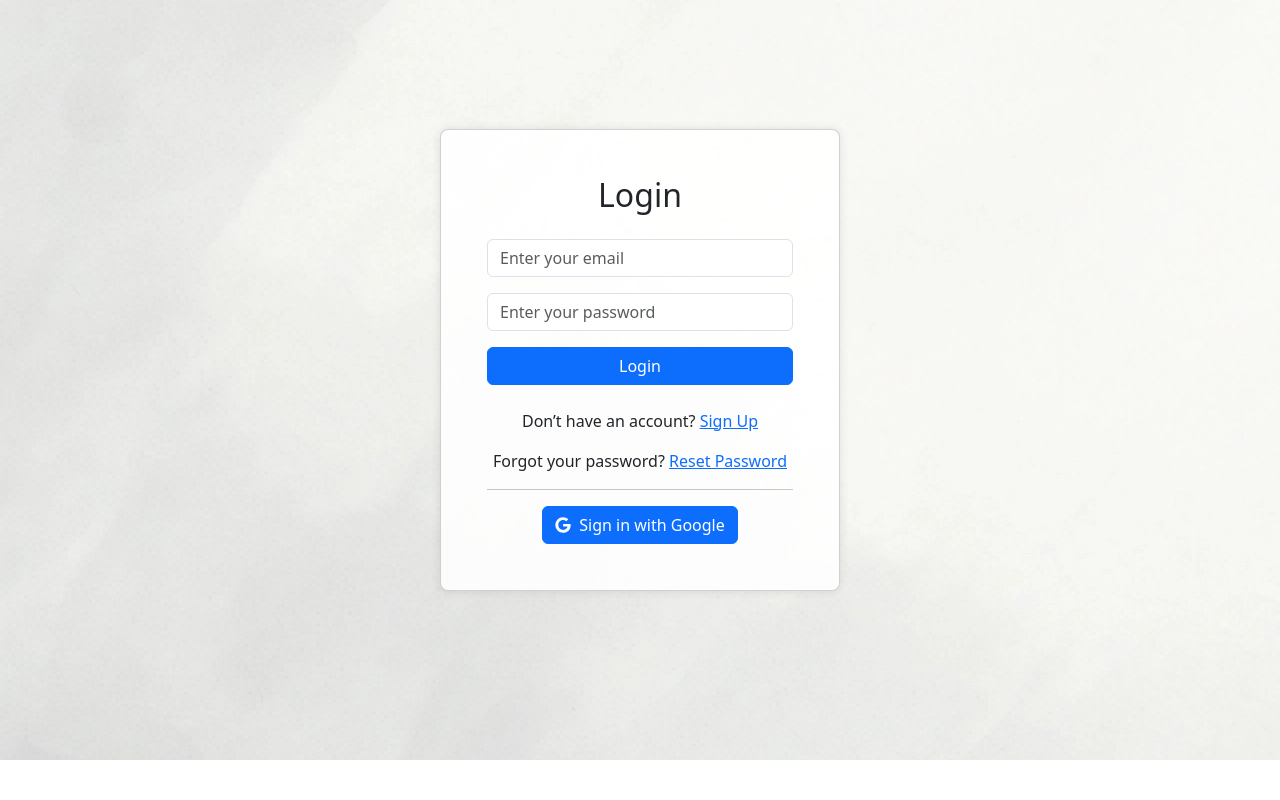
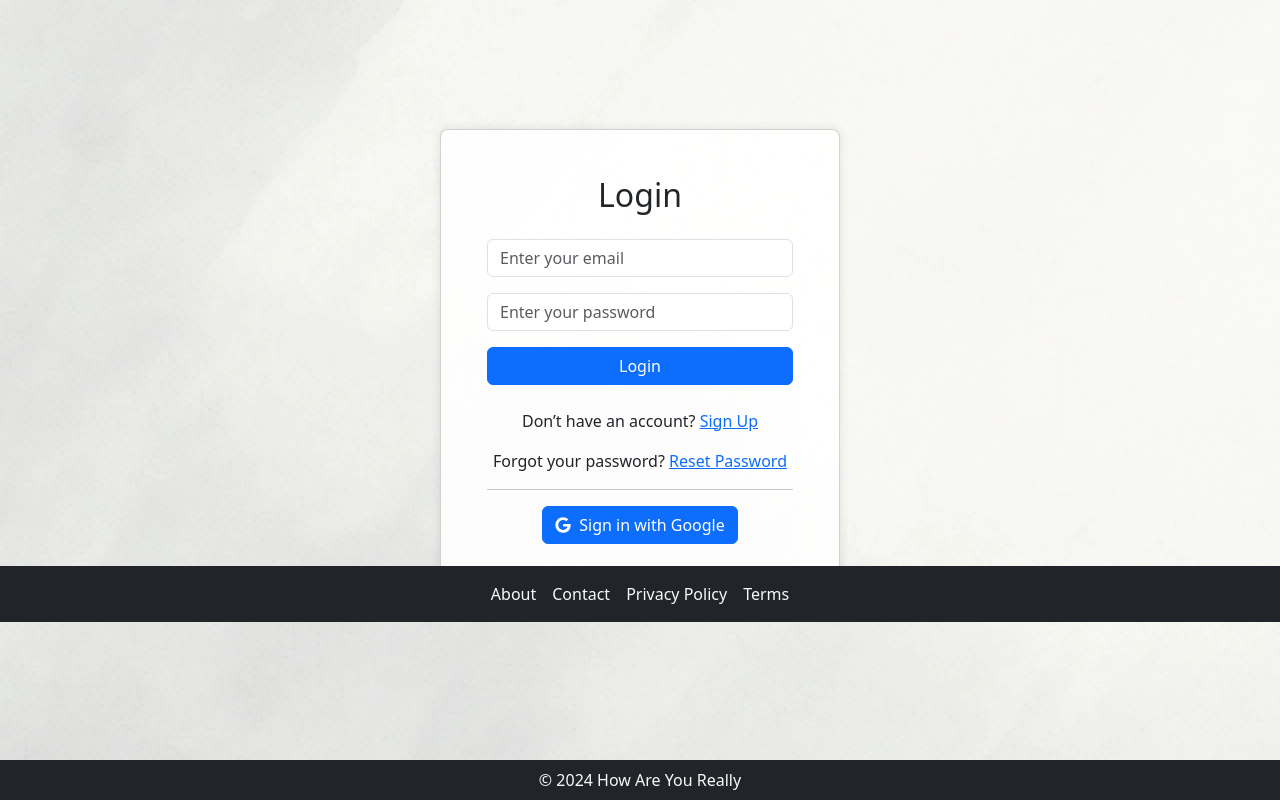
Before and after one commit to jeffdruid/how-are-you-really, a React (Create React App) app in the folder frontend/: page /login in a window 1280 px wide. Shown: the part 178-978 px from the top of the page. Before the commit the page ends 938 px from the top, so only its background shows below. Built offline with nearby package versions, Linux system fonts and the light colour scheme; no server answers.

Commit message:
Add Footer component with modal support for About, Contact, Privacy Policy, and Terms

```diff
--- a/frontend/src/App.js
+++ b/frontend/src/App.js
@@ -1,23 +1,24 @@
-import React, { Suspense, lazy } from 'react';
-import { Routes, Route } from 'react-router-dom';
-import NavigationBar from './components/NavBar';
-import HeaderButtons from './components/HeaderButtons';
-import { Container } from 'react-bootstrap';
-import './App.css';
+import React, { Suspense, lazy } from "react";
+import { Routes, Route } from "react-router-dom";
+import NavigationBar from "./components/NavBar";
+import HeaderButtons from "./components/HeaderButtons";
+import Footer from "./components/Footer";
+import { Container } from "react-bootstrap";
+import "./App.css";
 
 // Lazy load main pages to split bundles and optimize performance
-const Home = lazy(() => import('./components/Home'));
-const SignUp = lazy(() => import('./components/SignUp'));
-const Login = lazy(() => import('./components/Login'));
-const PasswordReset = lazy(() => import('./components/PasswordReset'));
-const VerifyEmail = lazy(() => import('./components/VerifyEmail'));
-const ProfileView = lazy(() => import('./components/ProfileView'));
-const PostDetail = lazy(() => import('./components/PostDetail'));
-const NotificationsList = lazy(() => import('./components/NotificationsList'));
-const MoodAnalytics = lazy(() => import('./components/MoodAnalytics'));
-const PostPerformance = lazy(() => import('./components/PostPerformance'));
-const NotFound = lazy(() => import('./components/NotFound'));
-const PrivateRoute = lazy(() => import('./components/PrivateRoute'));
+const Home = lazy(() => import("./components/Home"));
+const SignUp = lazy(() => import("./components/SignUp"));
+const Login = lazy(() => import("./components/Login"));
+const PasswordReset = lazy(() => import("./components/PasswordReset"));
+const VerifyEmail = lazy(() => import("./components/VerifyEmail"));
+const ProfileView = lazy(() => import("./components/ProfileView"));
+const PostDetail = lazy(() => import("./components/PostDetail"));
+const NotificationsList = lazy(() => import("./components/NotificationsList"));
+const MoodAnalytics = lazy(() => import("./components/MoodAnalytics"));
+const PostPerformance = lazy(() => import("./components/PostPerformance"));
+const NotFound = lazy(() => import("./components/NotFound"));
+const PrivateRoute = lazy(() => import("./components/PrivateRoute"));
 
 const App = () => {
   return (
@@ -47,7 +48,8 @@ const App = () => {
                 </PrivateRoute>
               }
             />
-            <Route path="/users/:userId" element={<ProfileView />} /> {/* Viewing other users' profiles */}
+            <Route path="/users/:userId" element={<ProfileView />} />{" "}
+            {/* Viewing other users' profiles */}
             <Route path="/posts/:id" element={<PostDetail />} />
             <Route
               path="/mood-analytics"
@@ -89,6 +91,9 @@ const App = () => {
           </Routes>
         </Suspense>
       </Container>
+
+      {/* Footer at the bottom */}
+      <Footer />
     </>
   );
 };
--- /dev/null
+++ b/frontend/src/components/Footer.js
@@ -0,0 +1,47 @@
+import React, { useState } from 'react';
+import { Container, Nav, Navbar } from 'react-bootstrap';
+import FooterModal from './FooterModal';
+
+function Footer() {
+  const [modalType, setModalType] = useState('');
+  const [showModal, setShowModal] = useState(false);
+
+  const openModal = (type) => {
+    setModalType(type);
+    setShowModal(true);
+  };
+
+  const closeModal = () => {
+    setShowModal(false);
+    setModalType('');
+  };
+
+  return (
+    <>
+      <Navbar bg="dark" variant="dark" className="justify-content-center" fixed="bottom">
+        <Nav>
+          <Nav.Link href="#" onClick={() => openModal('about')} className="text-light">
+            About
+          </Nav.Link>
+          <Nav.Link href="#" onClick={() => openModal('contact')} className="text-light">
+            Contact
+          </Nav.Link>
+          <Nav.Link href="#" onClick={() => openModal('privacy')} className="text-light">
+            Privacy Policy
+          </Nav.Link>
+          <Nav.Link href="#" onClick={() => openModal('terms')} className="text-light">
+            Terms
+          </Nav.Link>
+        </Nav>
+      </Navbar>
+      <div className="bg-dark text-center py-2 text-light">
+        <Container>
+          <p className="mb-0">&copy; {new Date().getFullYear()} How Are You Really</p>
+        </Container>
+      </div>
+      {showModal && <FooterModal type={modalType} onClose={closeModal} />}
+    </>
+  );
+}
+
+export default Footer;
--- /dev/null
+++ b/frontend/src/components/FooterModal.js
@@ -0,0 +1,68 @@
+import React from 'react';
+import { Modal, Button } from 'react-bootstrap';
+
+function FooterModal({ type, onClose }) {
+  const getContent = () => {
+    switch (type) {
+      case 'about':
+        return {
+          title: 'About How Are You Really',
+          body: (
+            <p>
+              "How Are You Really" provides a safe space for individuals to express their true feelings and connect with a supportive community.
+            </p>
+          ),
+        };
+      case 'contact':
+        return {
+          title: 'Contact Us',
+          body: (
+            <>
+              <p>
+                Reach out with questions or feedback at:
+              </p>
+              <p>Email: support@howareyoureally.com</p>
+            </>
+          ),
+        };
+      case 'privacy':
+        return {
+          title: 'Privacy Policy',
+          body: (
+            <p>
+              We value your privacy and are committed to protecting your personal information while ensuring a secure experience.
+            </p>
+          ),
+        };
+      case 'terms':
+        return {
+          title: 'Terms of Service',
+          body: (
+            <p>
+              By using "How Are You Really," you agree to follow our community guidelines and terms of service.
+            </p>
+          ),
+        };
+      default:
+        return { title: '', body: null };
+    }
+  };
+
+  const { title, body } = getContent();
+
+  return (
+    <Modal show onHide={onClose} centered>
+      <Modal.Header closeButton>
+        <Modal.Title>{title}</Modal.Title>
+      </Modal.Header>
+      <Modal.Body>{body}</Modal.Body>
+      <Modal.Footer>
+        <Button variant="secondary" onClick={onClose}>
+          Close
+        </Button>
+      </Modal.Footer>
+    </Modal>
+  );
+}
+
+export default FooterModal;
```
